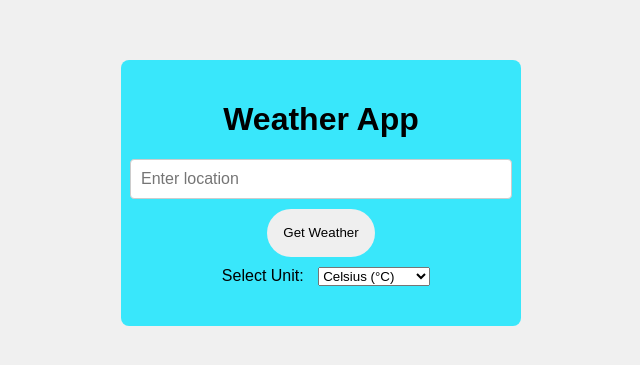
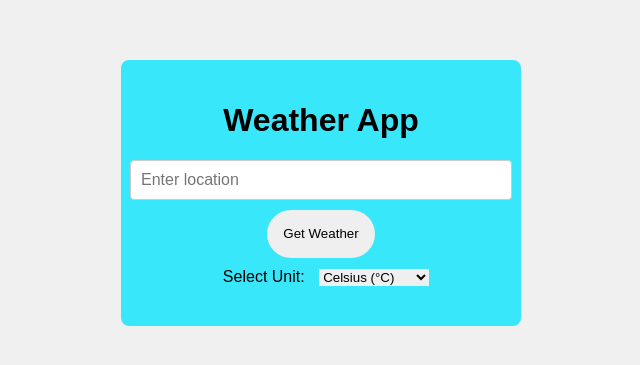
Before and after one commit to Olabanji-Ebun/WeatherApp2, a plain HTML site: page index.html in a window 1280 px wide. Shown: the part 227-592 px from the top of the page, without its empty margins (319-959 px from the left). Drawn offline with Linux system fonts and the light colour scheme.

Commit message:
WeatherApp

```diff
--- a/style.css
+++ b/style.css
@@ -47,6 +47,16 @@ body {
     margin: 0 10px;
     font-size: 16px;
 }
+
+#unit-select {
+    border: none;
+    gap: 16px;
+}
+
+#unit-select:hover {
+    border: 5px solid rgba(3, 180, 240, 0.993);
+}
+
 
 .button {
     color: black;
```
